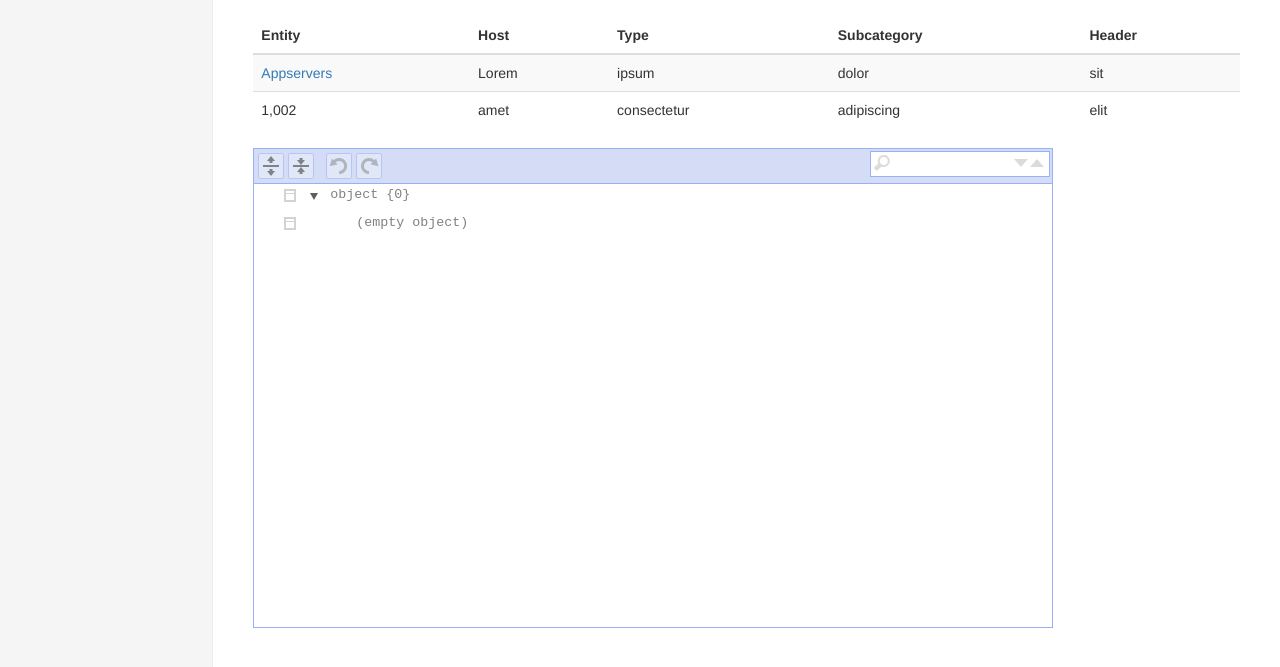
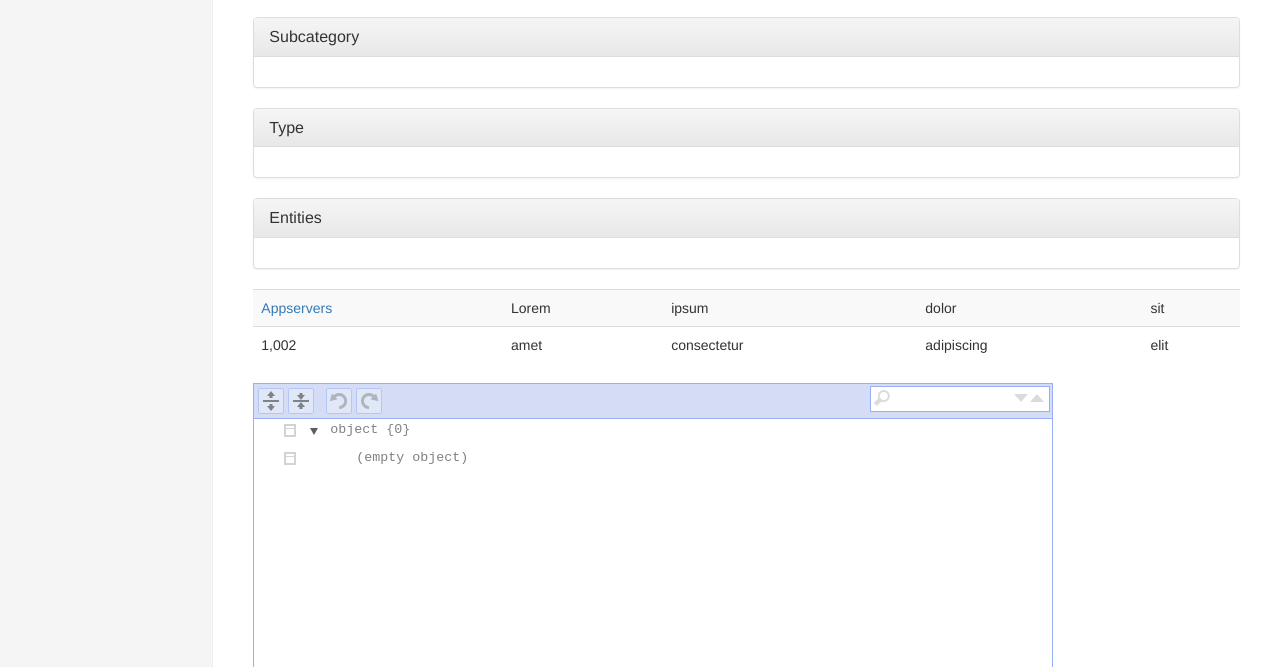
Before and after one commit to cerndb/restcontrol-editor, a plain HTML site: page index.html in a window 1280 px wide. Shown: the part 53-720 px from the top of the page. Drawn offline with nearby package versions, Linux system fonts and the light colour scheme; no server answers.

Commit message:
Added subcategory, type and entities panels to be populated upon domain selection

```diff
--- a/index.html
+++ b/index.html
@@ -73,19 +73,32 @@
             }).always(function (data) { console.log( data )} );
 
             </script>
+            </ul>
         </div>
         <div class="col-sm-9 col-sm-offset-3 col-md-10 col-md-offset-2 main">
-          <div class="table-responsive">
+            <div id="subcategory" class="panel panel-default">
+                <div class="panel-heading">
+                    <h3 class="panel-title">Subcategory</h3>
+                </div>
+                <div class="panel-body">
+                </div>
+            </div>
+            <div id="type" class="panel panel-default">
+                <div class="panel-heading">
+                    <h3 class="panel-title">Type</h3>
+                </div>
+                <div class="panel-body">
+                </div>
+            </div>
+            <div id="entities" class="panel panel-default">
+                <div class="panel-heading">
+                    <h3 class="panel-title">Entities</h3>
+                </div>
+                <div class="panel-body">
+                </div>
+            </div>
+            <div id="filters" class="table-responsive">
             <table class="table table-striped">
-              <thead>
-                <tr>
-                  <th>Entity</th>
-                  <th>Host</th>
-                  <th>Type</th>
-                  <th>Subcategory</th>
-                  <th>Header</th>
-                </tr>
-              </thead>
               <tbody>
                 <tr>
                   <td><a href="">Appservers</a></td>
```
